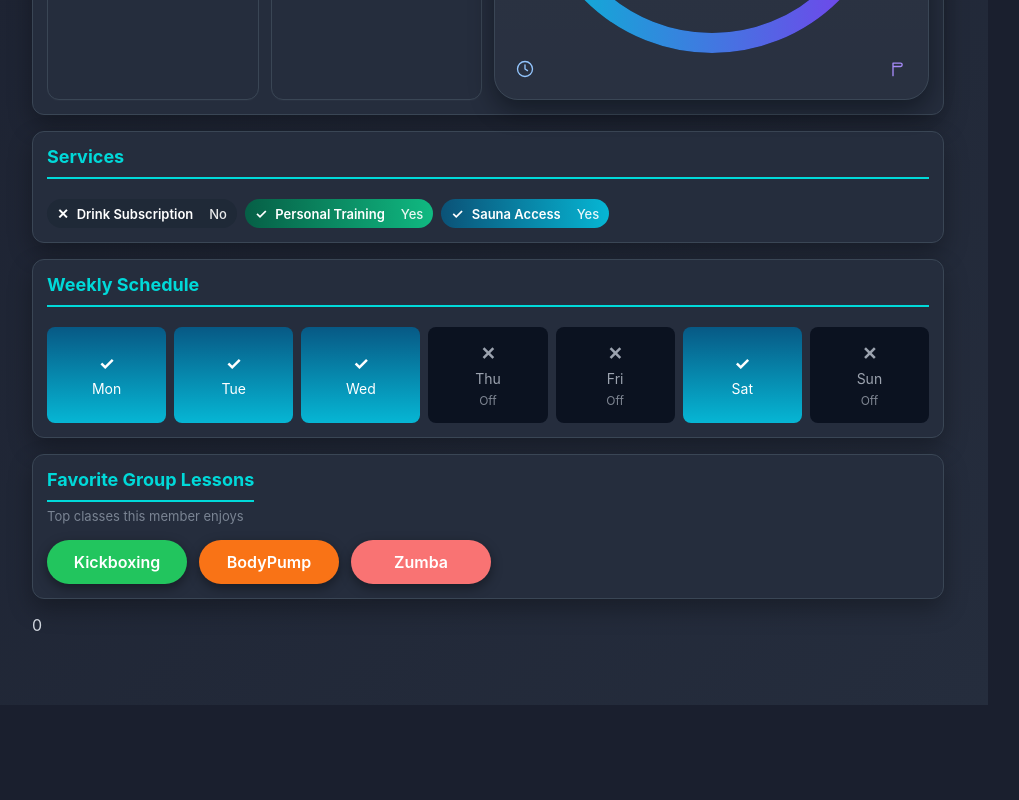
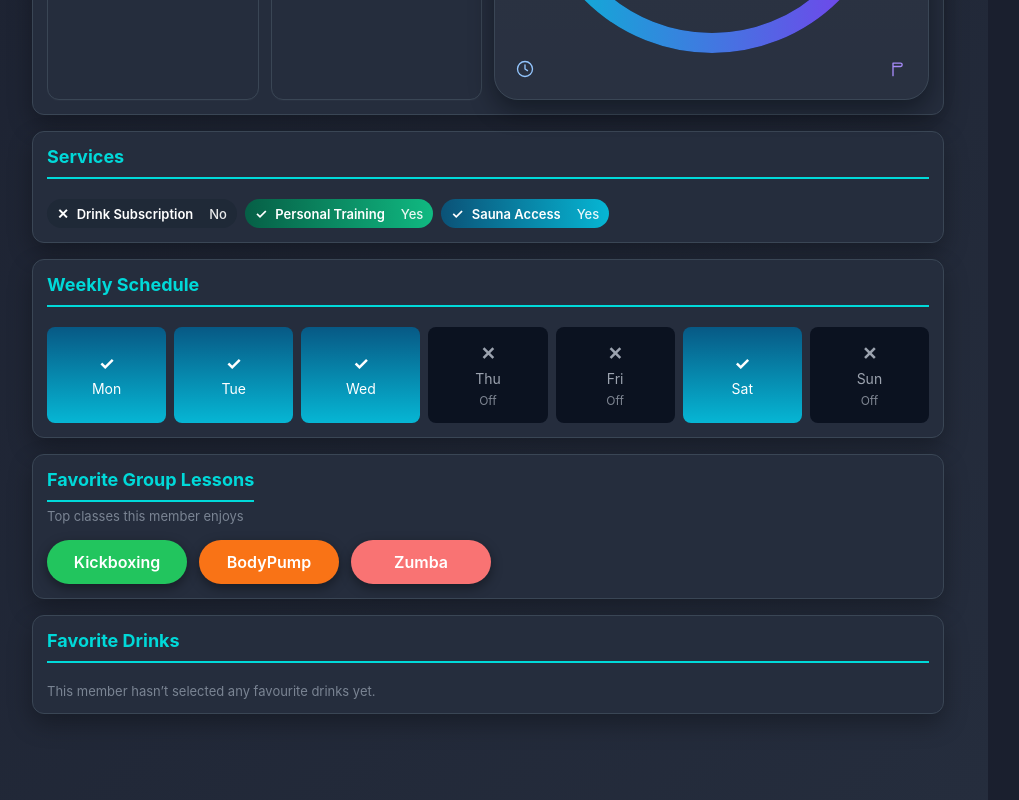
Before and after one commit to hiba-naim/gymdashboard, a React (Vite) app: page /member/1 in a window 1280 px wide. Shown: the part 913-1713 px from the top of the page, without its empty margins (152-1171 px from the left). Before the commit the page ends 1618 px from the top, so only its background shows below. Built offline with nearby package versions, Linux system fonts and the light colour scheme; sample sign-in values are in the browser's storage.

Commit message:
Fix: Favorite group/drinks UI — hide stray 0; add DRINK_STYLES; redesign drink badges

```diff
--- a/src/pages/UserProfilePage.jsx
+++ b/src/pages/UserProfilePage.jsx
@@ -48,6 +48,16 @@ const GROUP_LESSON_STYLES = {
   XCore:       '#8B5CF6',   // purple
   Yoga:        '#14B8A6',   // teal
   Zumba:       '#F97373',   // coral
+};
+
+// Drink badge styles
+const DRINK_STYLES = {
+  fav_drink_berryboost:       { label: 'Berry Boost',       color: '#f97373', icon: '🍓' },
+  fav_drink_lemon:            { label: 'Lemon',             color: '#facc15', icon: '🍋' },
+  fav_drink_passion_fruit:    { label: 'Passion Fruit',     color: '#fb923c', icon: '🥭' },
+  fav_drink_coconut_pineapple:{ label: 'Coconut Pineapple', color: '#22c55e', icon: '🥥' },
+  fav_drink_orange:           { label: 'Orange',            color: '#f97316', icon: '🍊' },
+  fav_drink_black_currant:    { label: 'Black Currant',     color: '#a855f7', icon: '🫐' },
 };
 
 
@@ -423,7 +433,7 @@ export default function UserProfilePage() {
             </div>
 
             {/* Favorite Group Lessons */}
-            {userData.has_fav_group_lesson && (
+            {(userData.has_fav_group_lesson === 1 || userData.has_fav_group_lesson === "1") && (
               <div className="card profile-section" style={{ width: '100%', marginBottom: 16 }}>
                 <div style={{ display: 'flex', alignItems: 'flex-start' }}>
                   <div>
@@ -494,27 +504,56 @@ export default function UserProfilePage() {
             )}
 
             {/* Favorite Drinks */}
-            {userData.has_fav_drink && (
-              <div className="card profile-section" style={{ width: '100%', marginBottom: 16 }}>
-                <h2>Favorite Drinks</h2>
-                <div className="drinks-list">
-                  {[
-                    { key: 'fav_drink_berryboost', label: 'Berry Boost' },
-                    { key: 'fav_drink_lemon', label: 'Lemon' },
-                    { key: 'fav_drink_passion_fruit', label: 'Passion Fruit' },
-                    { key: 'fav_drink_coconut_pineapple', label: 'Coconut Pineapple' },
-                    { key: 'fav_drink_orange', label: 'Orange' },
-                    { key: 'fav_drink_black_currant', label: 'Black Currant' },
-                  ].map((drink) => (
-                    userData[drink.key] && (
-                      <span key={drink.key} className="drink-badge">
-                        {drink.label}
-                      </span>
-                    )
-                  ))}
-                </div>
+            <div className="card profile-section" style={{ width: '100%', marginBottom: 16 }}>
+              <h2>Favorite Drinks</h2>
+              <div style={{ marginTop: 8 }}>
+                {(() => {
+                  const activeDrinks = Object.entries(DRINK_STYLES).filter(([key]) => Boolean(userData[key]));
+
+                  if (activeDrinks.length === 0) {
+                    return (
+                      <p className="fav-classes-empty muted">This member hasn’t selected any favourite drinks yet.</p>
+                    );
+                  }
+
+                  return (
+                    <div style={{ display: 'flex', gap: 12, flexWrap: 'wrap' }}>
+                      {activeDrinks.map(([key, style]) => (
+                        <div
+                          key={key}
+                          style={{
+                            padding: '10px 18px',
+                            borderRadius: 9999,
+                            backgroundColor: '#020617',
+                            border: `1px solid ${style.color}`,
+                            color: '#e5e7eb',
+                            display: 'inline-flex',
+                            alignItems: 'center',
+                            gap: 10,
+                            minWidth: 180,
+                            boxShadow: '0 4px 12px rgba(0,0,0,0.35)',
+                          }}
+                        >
+                          <span style={{
+                            width: 26,
+                            height: 26,
+                            borderRadius: '9999px',
+                            backgroundColor: style.color,
+                            display: 'flex',
+                            alignItems: 'center',
+                            justifyContent: 'center',
+                            fontSize: 14,
+                          }}>
+                            {style.icon}
+                          </span>
+                          <span style={{ fontWeight: 600, fontSize: 15 }}>{style.label}</span>
+                        </div>
+                      ))}
+                    </div>
+                  );
+                })()}
               </div>
-            )}
+            </div>
           </div>
 
           {/* RIGHT COLUMN - removed duplicate BMI widget */}
```
